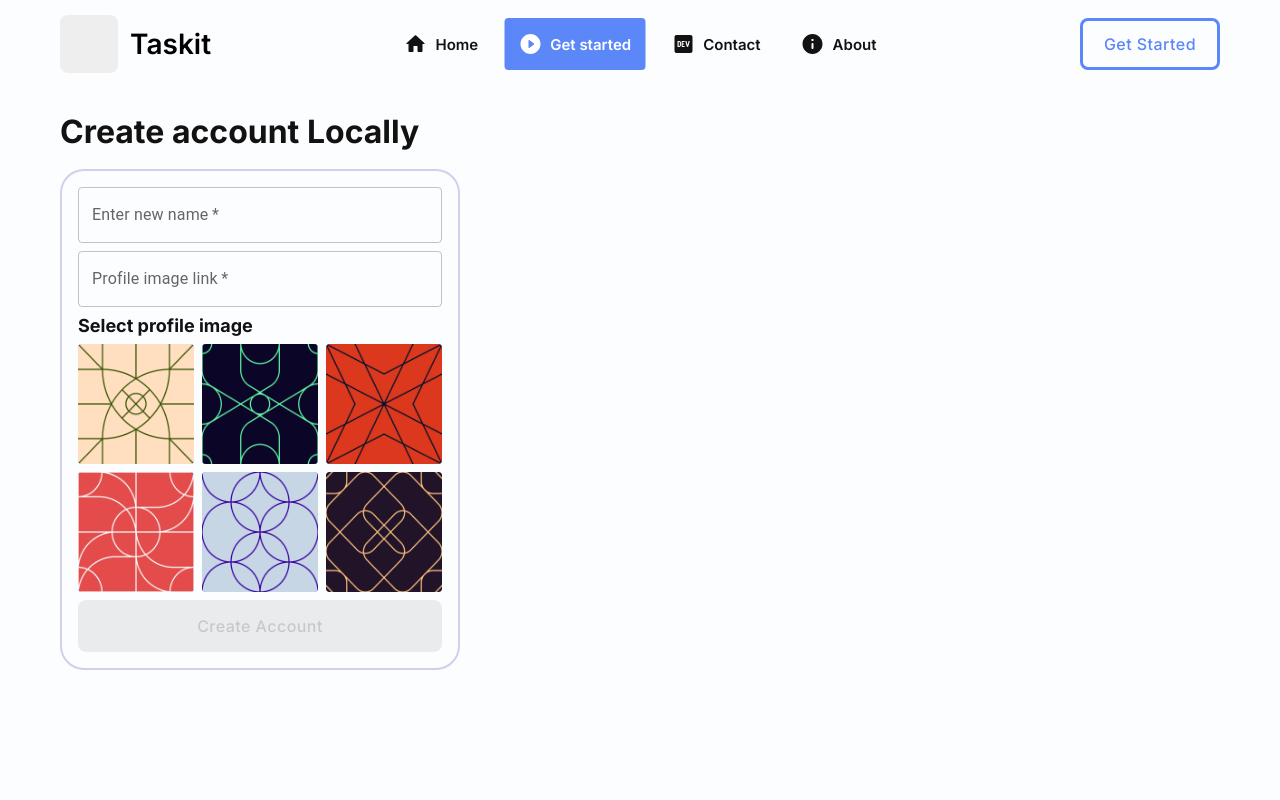
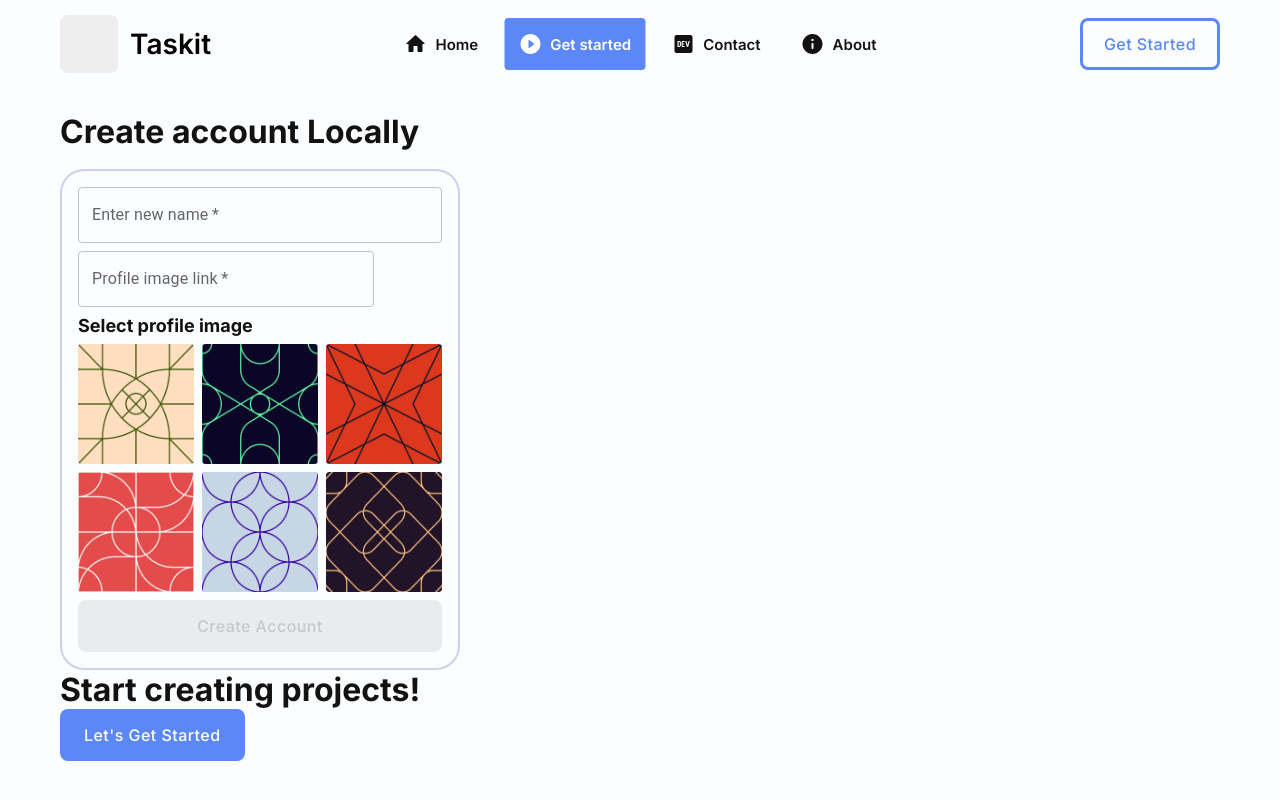
Before and after one commit to Michael-Gatmaitan/Task-it, a React (Vite) app: page /get-started in a window 1280 px wide. Shown: the top 800 px of the page. Built offline with nearby package versions, Linux system fonts and the light colour scheme.

Commit message:
Image preview improved at CreateAccouunt.tsx

```diff
--- a/src/Root.tsx
+++ b/src/Root.tsx
@@ -23,6 +23,7 @@ import {
   InfoRounded as AboutIcon,
   PlayCircleFilledWhiteRounded as GetStartedIcon,
 } from "@mui/icons-material";
+import Footer from "./components/Footer";
 
 const Root: React.FC = () => {
   // States
@@ -99,6 +100,8 @@ const Root: React.FC = () => {
       />
 
       <Outlet />
+
+      <Footer />
     </div>
   );
 };
--- a/src/app/formValidation.ts
+++ b/src/app/formValidation.ts
@@ -2,6 +2,7 @@ import { useState, useEffect } from "react";
 import { useAppSelector } from "./hooks";
 import { getDeviceAccounts } from "./../slices/userSlice";
 
+// Preventing user to use username that already exist
 export const useIsUsernameExist = (username: string): boolean => {
   const accounts = useAppSelector(getDeviceAccounts);
   const [isUsernameExist, setIsUsernameExist] = useState<boolean>(false);
@@ -14,3 +15,24 @@ export const useIsUsernameExist = (username: string): boolean => {
 
   return isUsernameExist;
 };
+
+// Image checker if link is directly linked into a image
+export const useImageLinkChecker = (url: string) => {
+  const [isLinkValid, setIsLinkValid] = useState<boolean>(false);
+
+  useEffect(() => {
+    const image = new Image();
+    image.src = url;
+
+    image.addEventListener("load", () => {
+      console.log("Link success.");
+      setIsLinkValid(true);
+    });
+    image.addEventListener("error", () => {
+      console.log("Link error.");
+      setIsLinkValid(false);
+    });
+  }, [url]);
+
+  return isLinkValid;
+};
--- /dev/null
+++ b/src/components/Footer.tsx
@@ -0,0 +1,20 @@
+import React from "react";
+import { Button, TextField } from "@mui/material";
+
+const Footer: React.FC = () => {
+  return (
+    <div className='footer'>
+      <div className='developer-info'></div>
+
+      <form className='send-email-form'></form>
+
+      <div className='start-creating'>
+        <div className='header2'>Start creating projects!</div>
+
+        <Button variant='contained'>Let's get started</Button>
+      </div>
+    </div>
+  );
+};
+
+export default Footer;
--- a/src/components/get-started-components/CreateAccount.tsx
+++ b/src/components/get-started-components/CreateAccount.tsx
@@ -2,7 +2,7 @@ import React, { useState, useEffect } from "react";
 import SelectProfileImage from "../reusable/selectProfileImage/SelectProfileImage";
 
 // MUI Components
-import { Button, TextField } from "@mui/material";
+import { Button, TextField, Box } from "@mui/material";
 
 import { User } from "../../app/types";
 
@@ -22,7 +22,10 @@ import {
   setActiveUser,
   setUserInputError,
 } from "../../slices/userSlice";
-import { useIsUsernameExist } from "../../app/formValidation";
+import {
+  useImageLinkChecker,
+  useIsUsernameExist,
+} from "../../app/formValidation";
 
 const CreateAccount: React.FC = () => {
   const dispatch = useAppDispatch();
@@ -84,7 +87,7 @@ const CreateAccount: React.FC = () => {
     // eslint-disable-next-line react-hooks/exhaustive-deps
   }, [userInputError]);
 
-  useEffect(() => setImageLinkValue(""), [imageLinkValue]);
+  const isImageLinkValid = useImageLinkChecker(imageLinkValue);
 
   return (
     <div className='create-account'>
@@ -106,14 +109,27 @@ const CreateAccount: React.FC = () => {
             onChange={(e) => setUsernameValue(e.target.value)}
           />
 
+          <div className='input-image-container'>
             <TextField
               variant='outlined'
-            label='Profile image link'
+              label={
+                imageLinkValue.length >= 5 && !isImageLinkValid
+                  ? "Link is not valid"
+                  : "Profile image link"
+              }
               required
+              error={imageLinkValue.length >= 5 && !isImageLinkValid}
               value={selectedImage !== "" ? selectedImage : imageLinkValue}
               disabled={selectedImage !== ""}
               onChange={(e) => setImageLinkValue(e.target.value)}
             />
+
+            {isImageLinkValid ? (
+              <div className='display-image'>
+                <img src={imageLinkValue} alt='profile-image' />
+              </div>
+            ) : null}
+          </div>
 
           <SelectProfileImage
             setSelectedImage={setSelectedImage}
--- a/src/components/styles/getStarted.css
+++ b/src/components/styles/getStarted.css
@@ -64,6 +64,26 @@
   display: grid;
   grid-gap: 8px;
 }
+.get-started .create-account .form-container #create-account-form .input-image-container {
+  display: grid;
+  width: 100%;
+  grid-template-columns: auto 56px;
+  grid-template-rows: 100%;
+  gap: 12px;
+}
+.get-started .create-account .form-container #create-account-form .input-image-container .display-image {
+  width: 56px;
+  height: 56px;
+  overflow: hidden;
+  border-radius: 50%;
+  background-color: #f00;
+  display: flex;
+  align-items: center;
+  justify-content: center;
+}
+.get-started .create-account .form-container #create-account-form .input-image-container .display-image img {
+  width: 100%;
+}
 .get-started .create-account .form-container #create-account-form .create-account-button {
   z-index: 0;
 }
--- a/src/components/styles/getStarted.scss
+++ b/src/components/styles/getStarted.scss
@@ -82,6 +82,27 @@
         display: grid;
         grid-gap: 8px;
 
+        .input-image-container {
+          display: grid;
+          width: 100%;
+          grid-template-columns: auto 56px;
+          grid-template-rows: 100%;
+          gap: 12px;
+
+          .display-image {
+            width: 56px;
+            height: 56px;
+            overflow: hidden;
+            border-radius: 50%;
+            background-color: #f00;
+            @include flexCenter;
+
+            img {
+              width: 100%;
+            }
+          }
+        }
+
         .create-account-button {
           z-index: 0;
         }
```
Also changed, not shown: src/components/styles/Footer.scss (added), 1 other file (tests, documents, lock files or other folders). Lines whose indentation alone changed are shown as unchanged.
